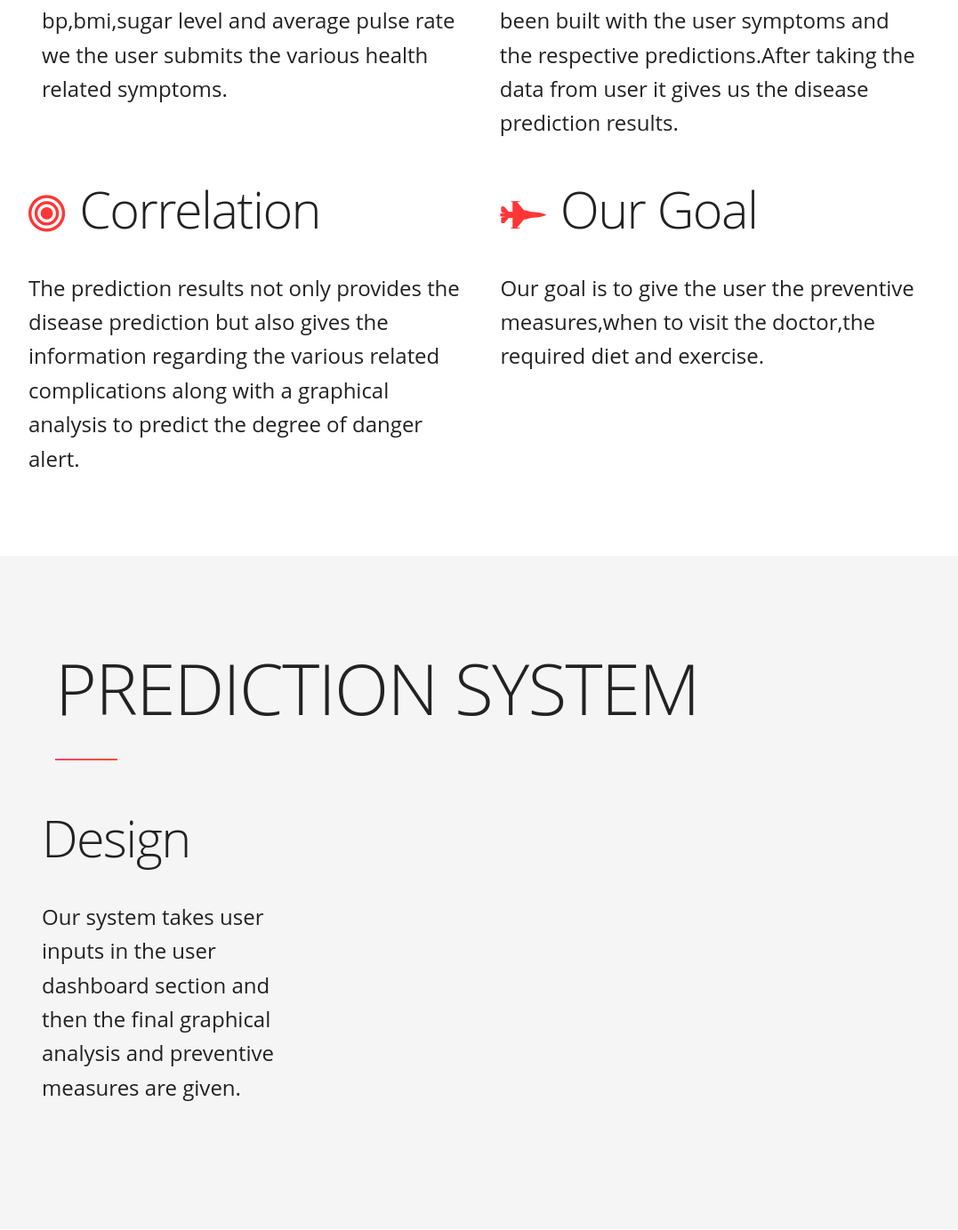
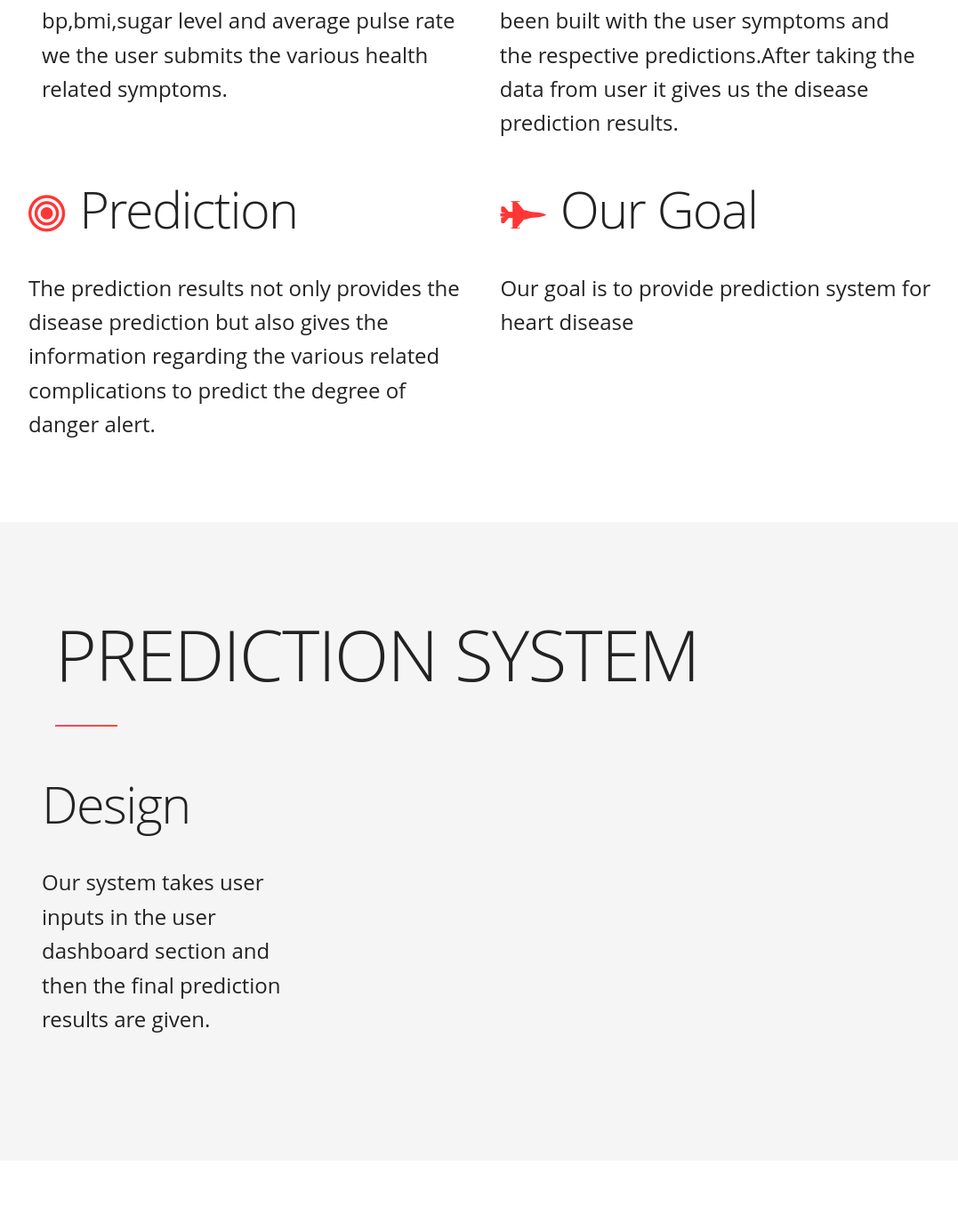
Before and after one commit to s-s5678/heart_disease_prediction_system, a Flask app: page / in a window 1280 px wide. Shown: the part 1169-2552 px from the top of the page at 89% size, without its empty margins (98-1175 px from the left). Run offline with Flask 2, Linux system fonts and the light colour scheme; parts of the project's set-up code (start-up, migrations or seed data) failed here and were passed over; some libraries are stand-ins or nearby versions.

Commit message:
Update index.html

```diff
--- a/newproject1/templates/index.html
+++ b/newproject1/templates/index.html
@@ -6,7 +6,7 @@
   <link rel='stylesheet' href='https://cdnjs.cloudflare.com/ajax/libs/normalize/4.2.0/normalize.min.css'>
 <link rel='stylesheet' href='https://cdnjs.cloudflare.com/ajax/libs/font-awesome/4.7.0/css/font-awesome.min.css'>
 <link rel='stylesheet' href='https://cdnjs.cloudflare.com/ajax/libs/twitter-bootstrap/4.0.0-alpha.6/css/bootstrap.min.css'>
-<link rel="stylesheet" href="{{url_for('static',filename = 'main.css')}}">
+<link rel="stylesheet" href="./main.css">
 
 </head>
 <body>
@@ -32,7 +32,7 @@
     <div><i class="fa fa-code" aria-hidden="true"></i></div>
     <div class="smallsep heading"></div>
     <h1 class="heading">Heart Disease Prediction System</h1>
-    <h2 class="heading">Along with correlated complications and preventive measures</h2>
+    <h2 class="heading"></h2>
     <a class="smoothscroll" href="#about">
     <div class="mouse">
       <div class="wheel"></div>
@@ -62,12 +62,12 @@
       </div>
       <div class="row">
         <div class="six columns">
-          <h3><i class="fa fa-bullseye" aria-hidden="true"></i>Correlation</h3>
-          <p>The prediction results not only provides the disease prediction but also gives the information regarding the various related complications along with a graphical analysis to predict the degree of danger alert.</p>
+          <h3><i class="fa fa-bullseye" aria-hidden="true"></i>Prediction</h3>
+          <p>The prediction results not only provides the disease prediction but also gives the information regarding the various related complications to predict the degree of danger alert.</p>
         </div>
         <div class="six columns">
           <h3><i class="fa fa-fighter-jet" aria-hidden="true"></i>Our Goal</h3>
-          <p>Our goal is to give the user the preventive measures,when to visit the doctor,the required diet and exercise.</p>
+          <p>Our goal is to provide prediction system for heart disease </p>
         </div>
       </div>
     </div>
@@ -83,7 +83,7 @@
     <div class="row">
       <div class="one-third column">
         <h3>Design</h3>
-        <p>Our system takes user inputs in the user dashboard section and then the final graphical analysis and preventive measures are given.</p>
+        <p>Our system takes user inputs in the user dashboard section and then the final prediction results are given.</p>
       </div>
       </div>
     </div>
@@ -97,39 +97,11 @@
     <div class="col-md-3">
       <div class="cardholder">
         <div class="card">
-          <a href={{url_for('prediction')}}><img src="http://cdn.onlinewebfonts.com/svg/img_245789.png" /></a>
-            <p class="desc">PREDICT DISEASE</p>
-       </div>
-      </div>
-    </div>
-
-    <div class="col-md-3">
-      <div class="cardholder">
-        <div class="card">
-           <img src="https://th.bing.com/th/id/OIP.-pP5eiw1ZvJekxKgjJzz8QHaEw?pid=Api&rs=1" />
-          <p class="desc">GRAPHICAL ANALYSIS</p>
+          <img src="http://cdn.onlinewebfonts.com/svg/img_245789.png" />
+      <p class="desc">PREDICT DISEASE</p>
         </div>
       </div>
     </div>
-
-    <div class="col-md-3">
-      <div class="cardholder">
-        <div class="card">
-          <img src="https://images.agoramedia.com/everydayhealth/gcms/DOWN-SYNDROME-GUIDE-Complications-722x406.jpg" />
-      <p class="desc">COMPLICATIONS AND ABNORMALITIES</p>
-        </div>
-      </div>
-    </div>
-
-    <div class="col-md-3">
-      <div class="cardholder">
-        <div class="card">
-          <img src="https://th.bing.com/th/id/OIP.y9AwjA0tKdQ65BrwlUIxSAHaE8?pid=Api&rs=1" />
-      <p class="desc">PREVENTIVE MEASURE,WHEN TO VISIT A DOCTOR AND DIET</p>
-        </div>
-      </div>
-    </div>
-
 
   </div>
 </div>
@@ -176,7 +148,7 @@
 <!-- partial -->
   <script src='https://cdnjs.cloudflare.com/ajax/libs/jquery/3.1.0/jquery.min.js'></script>
   <script src='https://cdnjs.cloudflare.com/ajax/libs/gsap/1.19.0/TweenMax.min.js'></script>
-  <script  type = "text/javsscript" src="{{url_for('static',filename = 'main.js')}}"></script>
+  <script  src="main.js"></script>
 
 </body>
 </html>
```
